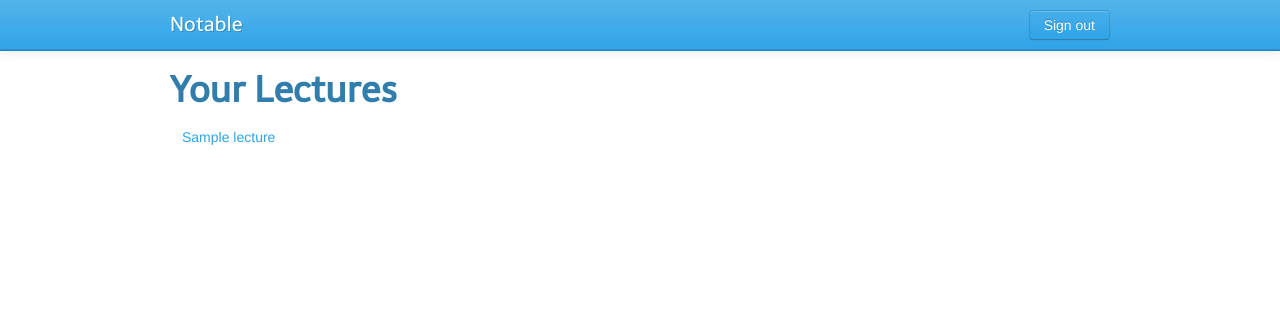
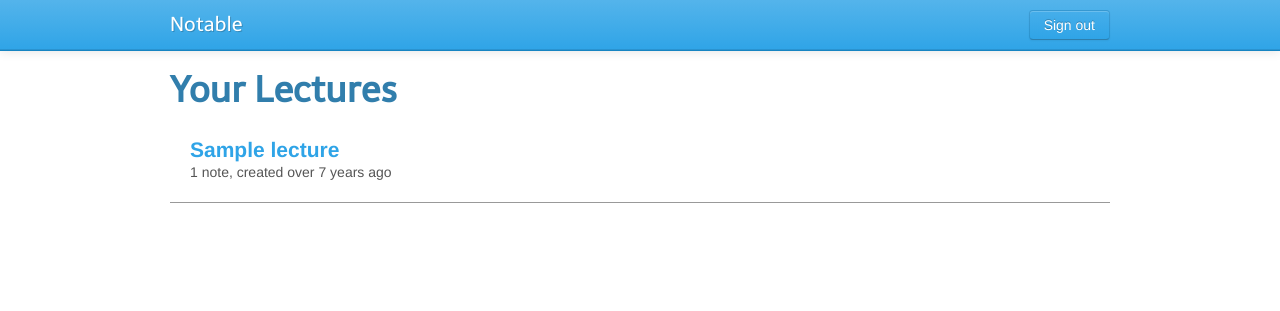
Before and after one commit to igul222/Notable, a Rails app: page /lectures in a window 1280 px wide. Shown: the top 311 px of the page. Run offline with Rails 7, Linux system fonts and the light colour scheme; a user stored in the database is signed in; tables that the repository leaves empty hold one stand-in row (values such as "Sample post"); parts of the project's set-up code (start-up, migrations or seed data) failed here and were passed over.

Commit message:
Visual refinements

```diff
--- a/app/views/lectures/index.html.erb
+++ b/app/views/lectures/index.html.erb
@@ -1,3 +1,14 @@
+<style type="text/css">
+.lecture {
+  padding: 20px;
+  border-bottom: 1px solid #999;
+}
+.lecture a {
+  font-size: 150%;
+  font-weight: bold;
+}
+</style>
+
 <div class="row">
   <div class="span12">
     <h1>Your Lectures</h1>
@@ -6,12 +17,13 @@
 
 <div class="row">
   <div class="span12">
-  	<ul class="nav nav-pills nav-stacked">
+
     <% for lecture in @lectures %>
-    <li>
-      <%= link_to lecture.title, lecture_path(lecture)%>
+      <div class="lecture">
+        <%= link_to lecture.title, lecture_path(lecture)%>
+        <div class="details"><%= pluralize lecture.notes.count, 'note' %>, created <%= time_ago_in_words lecture.created_at %> ago</div>
+      </div>
     <% end %>
-    </li>
-    </ul>
+
   </div>
 </div>
--- a/app/views/lectures/show.html.erb
+++ b/app/views/lectures/show.html.erb
@@ -4,10 +4,11 @@
 <div class="row">
   <div class="span12">
 
-    <h1>Notes</h1>
+    <br><br>
+    <h1><%= @lecture.title %></h1>
+        <br><br>
     <table id="notelog" class="table table-striped">
     <tr id="headerrow">
-      <th>timestamp</th>
       <th><div class="btn-group">
         <button class="btn dropdown-toggle"
           data-toggle="dropdown"
@@ -28,6 +29,7 @@
         ><i class="icon-question-sign"></i> Confusing</a></li>
       </ul>
       </div></th>
+      <th>timestamp</th>
       <th style="width:80%">content</th></tr>
     </table>
     <input id="noteinput" placeholder="Type your notes here and press enter..." type="text" style="width:925px"></input>
--- a/public/js/notes.js
+++ b/public/js/notes.js
@@ -82,8 +82,8 @@
     rowclasses = rowclasses + " confusingrow";
   }
   $('#notelog').append(
-    "<tr class=\"noteline" + rowclasses + "\" id=\"row"+lines.length+"\"><td>" + timestamp.toLocaleTimeString() +
-    "</td><td>" + confusing + important +
+    "<tr class=\"noteline" + rowclasses + "\" id=\"row"+lines.length+"\"><td>" + confusing + important +
+    "</td><td>" + timestamp.toLocaleTimeString() +
     "</td><td class=\"" + classes + "\">" +
     inputline +
     "</td></tr>"
```
